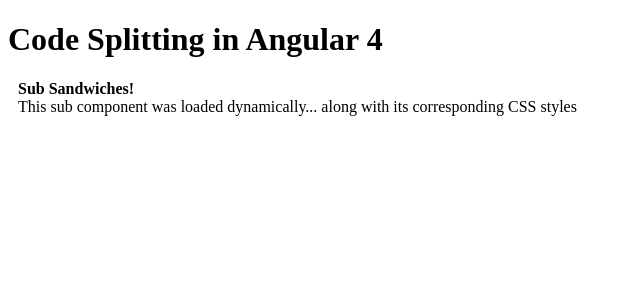
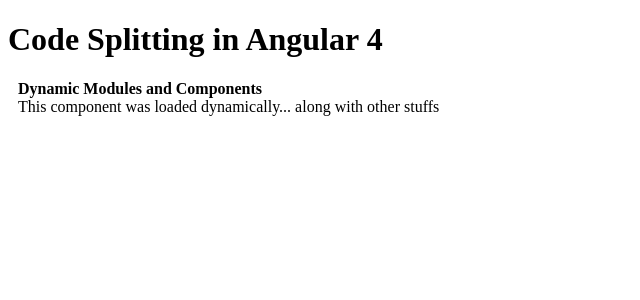
Before and after one commit to ganeshkatore/angular-4-lazy-loading, an Angular app: page /dynamic in a window 1280 px wide. Shown: the top 300 px of the page, without its empty margins (0-640 px from the left). Built offline with nearby package versions, Linux system fonts and the light colour scheme.

Commit message:
second commit

```diff
--- a/src/app/dynamic.component.ts
+++ b/src/app/dynamic.component.ts
@@ -6,8 +6,8 @@
   selector: 'dynamic-component',
   template: `
     <div class="addMargin">
-      <div><strong>Sub Sandwiches!</strong></div>
-      <div>This sub component was loaded dynamically... along with its corresponding CSS styles</div>
+      <div><strong>Dynamic Modules and Components</strong></div>
+      <div>This component was loaded dynamically... along with other stuffs</div>
     </div>
   `
 })
--- a/src/app/inline.component.ts
+++ b/src/app/inline.component.ts
@@ -4,7 +4,7 @@
   selector: 'inline-component',
   template: `
   <div>
-    <p>This component is the default component and was loaded inline.</p>
+    <p>This component is the default component and was loaded by default.</p>
     <a routerLink="/dynamic" routerLinkActive="active">Load a dynamic component</a>
   </div>`
 })
```
